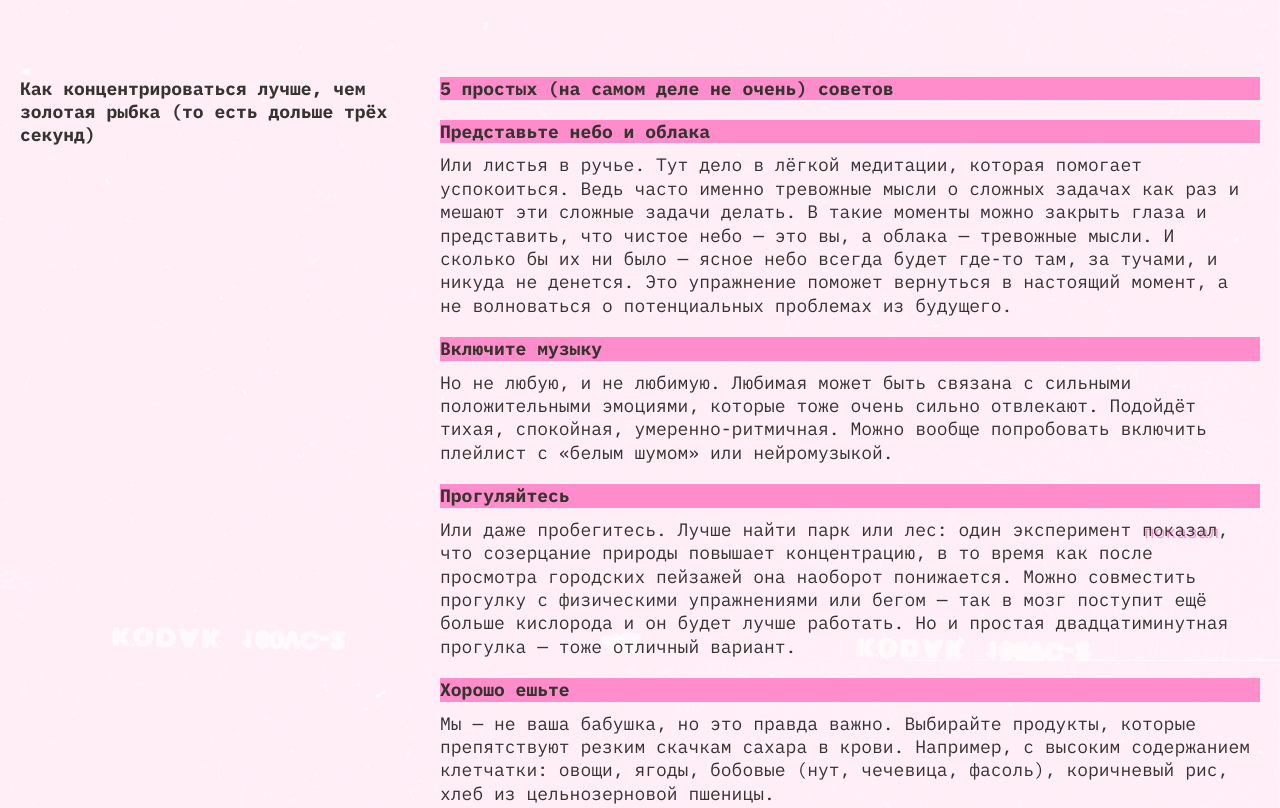
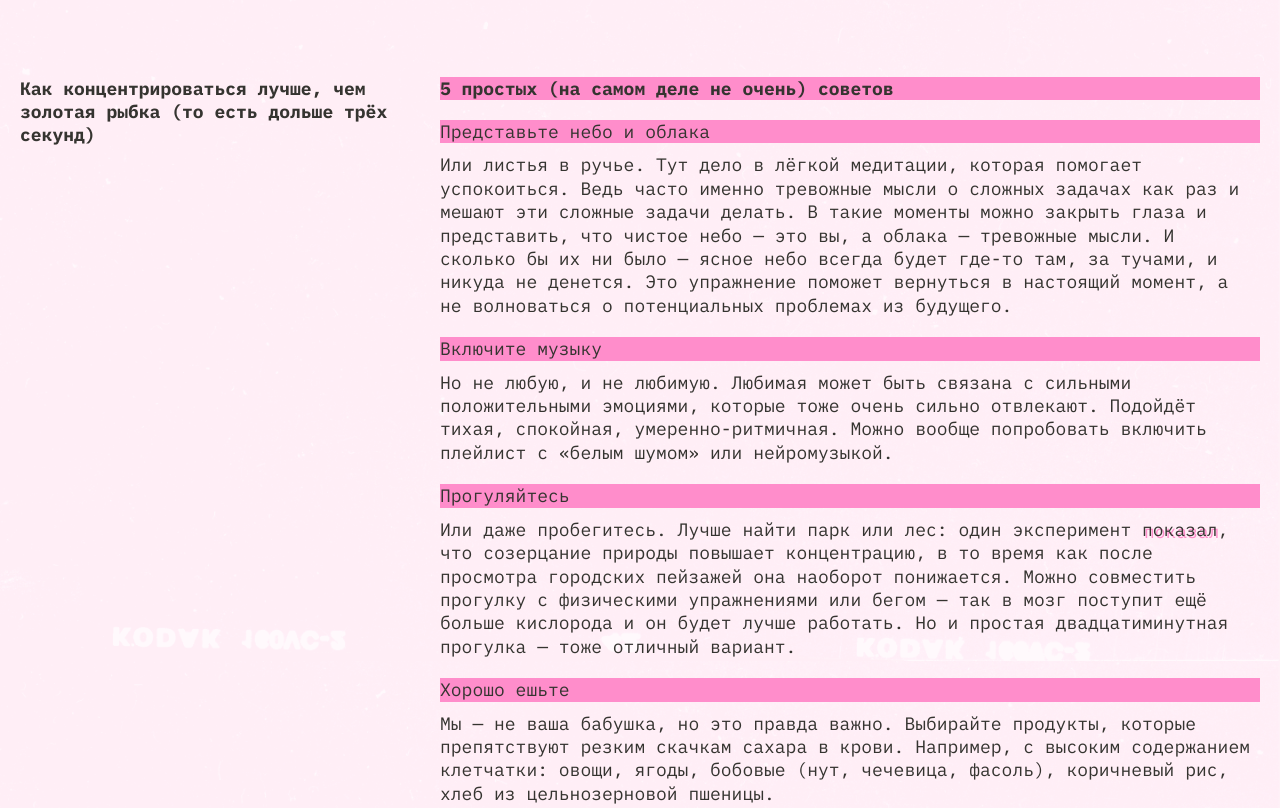
Before and after one commit to olecuva/slozhno-sosredotochitsya, a website: page index.html in a window 1280 px wide. Shown: the part 1739-2547 px from the top of the page. Drawn offline with Linux system fonts and the light colour scheme.

Commit message:
исправлен font-weight у .section__list-subtitle

```diff
--- a/styles/style.css
+++ b/styles/style.css
@@ -183,7 +183,11 @@ button:disabled {
   font-size: inherit;
 }
 
-.section__text:not(.section__text.title-decor) {
+.section__list-subtitle {
+  font-weight: inherit;
+}
+
+.section__text {
   margin-block-start: 10px;
 }
 
```
